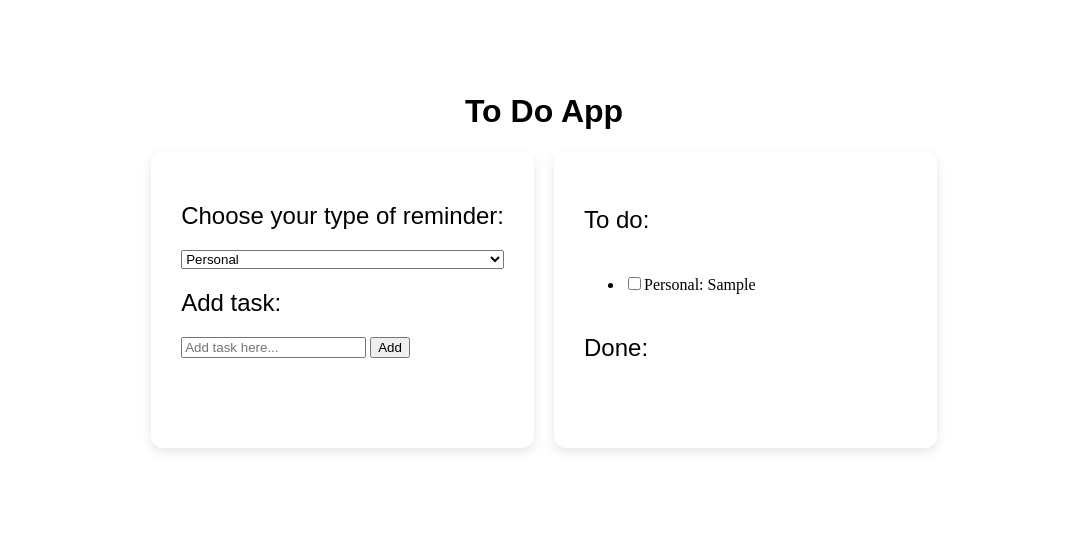
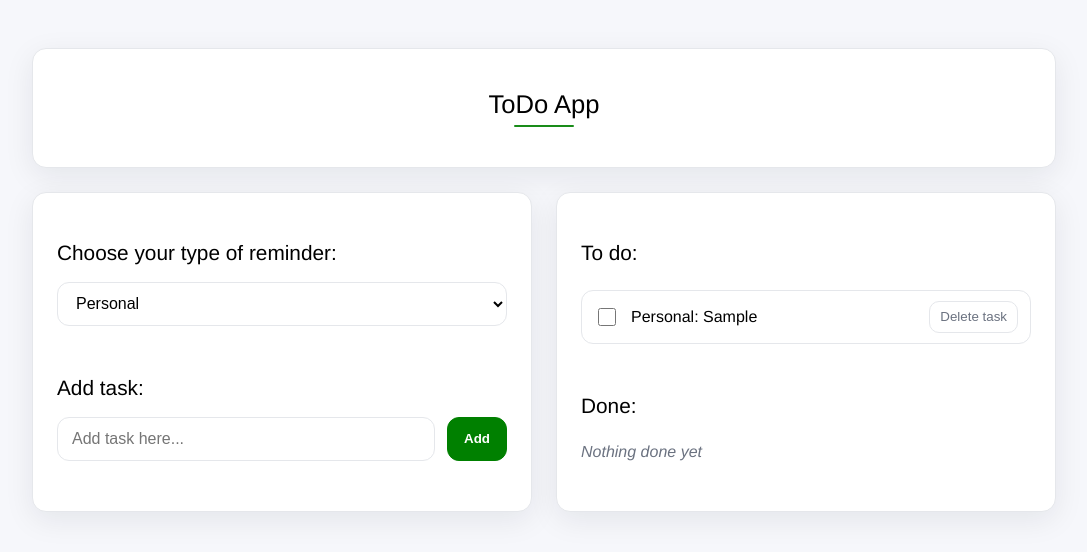
Before and after one commit to MyLaub/todo_app, a plain HTML site: page index.html in a window 1280 px wide. Both pictures are taken after typing "Sample" into the empty fields and a click on the button "Add". Shown: the whole page, without its empty margins (96-1183 px from the left). Drawn offline with Linux system fonts and the light colour scheme.

Commit message:
to-do update

```diff
--- a/global.css
+++ b/global.css
@@ -1,48 +1,200 @@
+/* generel styling */
+:root {
+  --bg: #f6f7fb;
+  --text: black;
+  --muted: #6b7280;
+  --card: #ffffff;
+  --border: #e5e7eb;
+  --btncolor: green;
+  --btn-contrast: #ffffff;
+  --delete: #ef4444;
+  --radius: 14px;
+  --shadow: 0 8px 30px rgba(17, 24, 39, 0.08);
+}
+
+* {
+  box-sizing: border-box;
+}
+html,
 body {
+  height: 100%;
+}
+body {
+  margin: 0;
+  font-family: Helvetica;
+  background: var(--bg);
+  color: black;
   display: flex;
   flex-direction: column;
   align-items: center;
-  min-height: 100vh;
-  background-color: white;
-  padding: 4rem 4rem 4rem 4rem;
+  padding: 48px 24px;
 }
 
 h1 {
-  font-family: Arial, Helvetica, sans-serif;
+  width: min(1024px, 100%);
+  margin: 0 auto 24px;
+  padding: 40px 24px;
+  background: var(--card);
+  color: black;
+  border: 1px solid var(--border);
+  border-radius: calc(var(--radius));
+  box-shadow: var(--shadow);
+  text-align: center;
+  font-weight: 400;
+  font-size: 1.6rem;
+  line-height: 1.2;
 }
 
-h2 {
-  font-family: Arial, Helvetica, sans-serif;
-  font-size: 1.5rem;
-  font-weight: 100;
+/* streg under overskrift styling */
+h1::after {
+  content: "";
+  display: block;
+  width: 60px;
+  height: 2px;
+  margin: 5px auto 0;
+  border-radius: 999px;
+  background: var(--btncolor);
+  opacity: 0.9;
 }
 
+h2,
 h3 {
-  font-family: Arial, Helvetica, sans-serif;
-  font-size: 1.5rem;
-  font-weight: 100;
+  font-size: 1.3rem;
+  margin: 38px 0 5px;
+  font-weight: 400;
+  color: black;
 }
 
-.list {
-  align-items: left;
-  justify-content: left;
-  text-align: left;
-}
-
+/* layout */
 .container {
-  display: grid; /* aktiverer grid */
-  grid-template-columns: 1fr 1fr; /* to kolonner, lige brede */
-  gap: 20px; /* afstand mellem kolonner */
-  align-items: stretch; /* sørger for at alle børn strækkes lige højt */
+  width: min(1024px, 100%);
+  display: grid;
+  grid-template-columns: 1fr 1fr;
+  gap: 24px;
+  align-items: start;
 }
 
 .controls,
 .list {
-  background: #fff; /* hvid baggrund */
-  border-radius: 12px; /* afrundede hjørner */
-  box-shadow: 0 4px 12px rgba(0, 0, 0, 0.1); /* blød skygge */
-  padding: 30px; /* luft indeni */
-  border: none; /* ingen grå kant */
-  display: flex; /* gør det muligt at styre indholdet */
-  flex-direction: column; /* stablet lodret indhold */
+  background: var(--card);
+  border: 1px solid var(--border);
+  border-radius: var(--radius);
+  box-shadow: var(--shadow);
+  padding: 10px 24px 50px;
+  display: flex;
+  flex-direction: column;
+  gap: 12px;
 }
+
+/* “Add task” række */
+.controls > div {
+  display: grid;
+  grid-template-columns: 1fr auto;
+  gap: 12px;
+  align-items: center;
+}
+
+/* input + knapper design */
+select,
+input[type="text"] {
+  font-weight: 200;
+  height: 44px;
+  padding: 0 14px;
+  border: 1px solid var(--border);
+  border-radius: 12px;
+  background: white;
+  font-size: 16px;
+  outline: none;
+  transition: border-color 0.15s, box-shadow 0.15s;
+}
+
+/* ADD knap */
+button {
+  height: 44px;
+  padding: 0 16px;
+  border-radius: 12px;
+  border: 1px solid var(--btncolor);
+  background: var(--btncolor);
+  color: var(--btn-contrast);
+  font-weight: 600;
+  cursor: pointer;
+  transition: transform 0.05s, filter 0.15s, box-shadow 0.15s;
+}
+button:hover {
+  filter: brightness(1.05);
+}
+
+/* SLET knap */
+.delete-btn {
+  height: 32px;
+  padding: 0 10px;
+  margin-left: auto;
+  border-radius: 10px;
+  border: 1px solid var(--border);
+  background: transparent;
+  color: var(--muted);
+  font-weight: 500;
+}
+.delete-btn:hover {
+  border-color: #fecaca;
+  color: var(--delete);
+  background: #fff1f2;
+}
+
+/* lister */
+.list ul {
+  list-style: none;
+  margin: 8px 0 0;
+  padding: 0;
+  display: grid;
+  gap: 8px;
+}
+
+/* Tom-liste placeholder design */
+#todoList:empty::before {
+  content: "No tasks yet";
+  color: var(--muted);
+  font-style: italic;
+  font-weight: 100;
+}
+#todoDone:empty::before {
+  content: "Nothing done yet";
+  color: var(--muted);
+  font-style: italic;
+  font-weight: 100;
+}
+
+li {
+  display: flex;
+  align-items: center;
+  gap: 12px;
+  padding: 10px 12px;
+  border: 1px solid var(--border);
+  border-radius: 12px;
+  background: #fff;
+  transition: background 0.2s, border-color 0.2s, transform 0.05s;
+}
+li:hover {
+  border-color: #d1d5db;
+  background: #fafafa;
+}
+
+/* Checkbox og label */
+input[type="checkbox"] {
+  width: 18px;
+  height: 18px;
+  accent-color: var(--btncolor);
+}
+input[type="checkbox"]:checked + label {
+  text-decoration: line-through;
+  color: var(--muted);
+}
+label {
+  font-weight: 200;
+}
+
+@media (max-width: 820px) {
+  .container {
+    grid-template-columns: 1fr;
+  }
+}
--- a/index.html
+++ b/index.html
@@ -7,7 +7,7 @@
     <link rel="stylesheet" href="global.css" />
   </head>
   <body>
-    <h1>To Do App</h1>
+    <h1>ToDo App</h1>
     <div class="container">
       <div class="controls">
         <h2>Choose your type of reminder:</h2>
--- a/js.js
+++ b/js.js
@@ -5,7 +5,13 @@ const todoDone = document.querySelector("#todoDone");
 
 button.addEventListener("click", addTask);
 
-const tasks = []; // starter tomt
+// ---------- LOCALSTORAGE: LOAD VED START ----------
+// Læs fra localStorage (som tekst), eller brug "[]", og parse til array
+let tasks = JSON.parse(localStorage.getItem("tasks") || "[]");
+
+renderTasks();
+
+// const tasks = [];
 
 function addTask() {
   const text = input.value.trim(); // læs teksten fra input
@@ -21,6 +27,7 @@ function addTask() {
   };
 
   tasks.push(task); // gem i array
+  saveTasks();
   renderTasks(); // tegn listen igen
   input.value = ""; // ryd inputfelt
 }
@@ -30,12 +37,16 @@ function renderTasks() {
   todoList.innerHTML = ""; // ryd TODO-liste
   todoDone.innerHTML = ""; // ryd DONE-liste
   tasks.forEach((task) => {
-    localStorage.setItem("tasks", JSON.stringify(tasks));
-
     // for hver opgave
     const li = document.createElement("li"); // lav et li
     const checkbox = document.createElement("input"); //her laver den input
     const label = document.createElement("label"); //lav label
+
+    //Delete knap
+    const deleteBtn = document.createElement("button");
+    deleteBtn.textContent = "Delete task";
+    deleteBtn.classList.add("delete-btn"); // <-- giver en klasse til styling
+    deleteBtn.addEventListener("click", () => deleteTask(task.id));
 
     label.textContent = `${task.type}: ${task.text}`;
     checkbox.type = "checkbox"; //det input der bliver lavet, er defineret til at være checkbox.
@@ -43,6 +54,7 @@ function renderTasks() {
 
     checkbox.addEventListener("change", () => {
       task.done = checkbox.checked;
+      saveTasks();
       renderTasks();
     });
 
@@ -51,6 +63,7 @@ function renderTasks() {
     // Append
     li.appendChild(checkbox);
     li.appendChild(label);
+    li.appendChild(deleteBtn);
 
     todoList.appendChild(li); // læg det i ul
 
@@ -61,3 +74,16 @@ function renderTasks() {
     } // når den får kategorien done, vil den blive flyttet til todoDone. men hvornår ved den at den er done?
   });
 }
+
+function deleteTask(id) {
+  const index = tasks.findIndex((t) => t.id === id); // find den klikkede opgaves index
+  if (index > -1) {
+    tasks.splice(index, 1); // fjern netop den
+    saveTasks();
+    renderTasks(); // opdater DOM
+  }
+}
+
+function saveTasks() {
+  localStorage.setItem("tasks", JSON.stringify(tasks)); // setItem("tasks", "...json...")
+}
```
